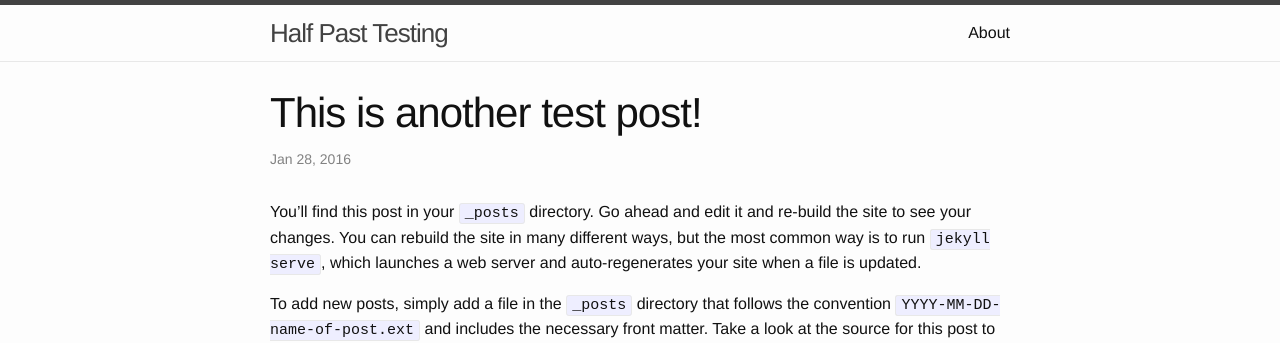
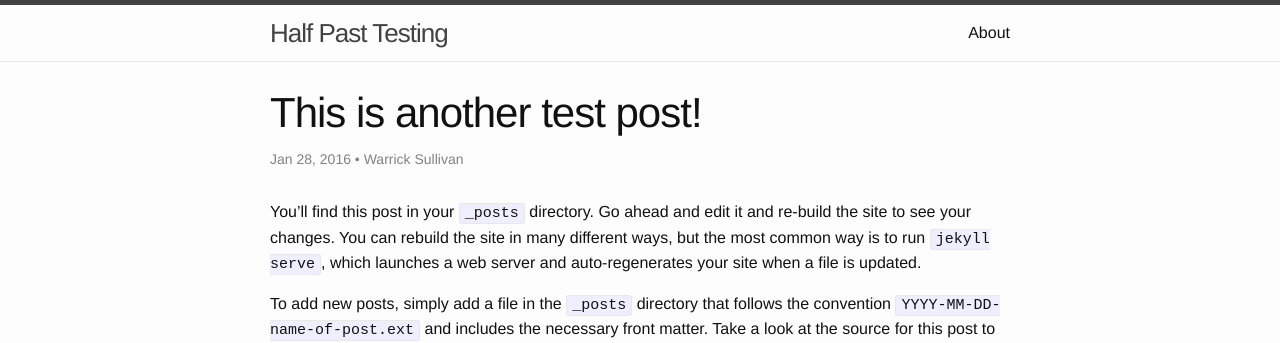
Before and after one commit to halfpastgreen/halfpastgreen.github.io, a Jekyll site: the page built from _posts/2016-01-28-this-is-another-test-post.markdown, in a window 1280 px wide. Shown: the top 343 px of the page. Built offline with Jekyll 4.4.1, drawn with Linux system fonts in a browser that asks for light colours.

Commit message:
Third Post

```diff
--- a/_posts/2016-01-28-this-is-another-test-post.markdown
+++ b/_posts/2016-01-28-this-is-another-test-post.markdown
@@ -3,6 +3,7 @@ layout: post
 title:  "This is another test post!"
 date:   2016-01-28 08:30:05 +0000
 categories: jekyll test
+author: "Warrick Sullivan"
 ---
 You’ll find this post in your `_posts` directory. Go ahead and edit it and re-build the site to see your changes. You can rebuild the site in many different ways, but the most common way is to run `jekyll serve`, which launches a web server and auto-regenerates your site when a file is updated.
 
```
